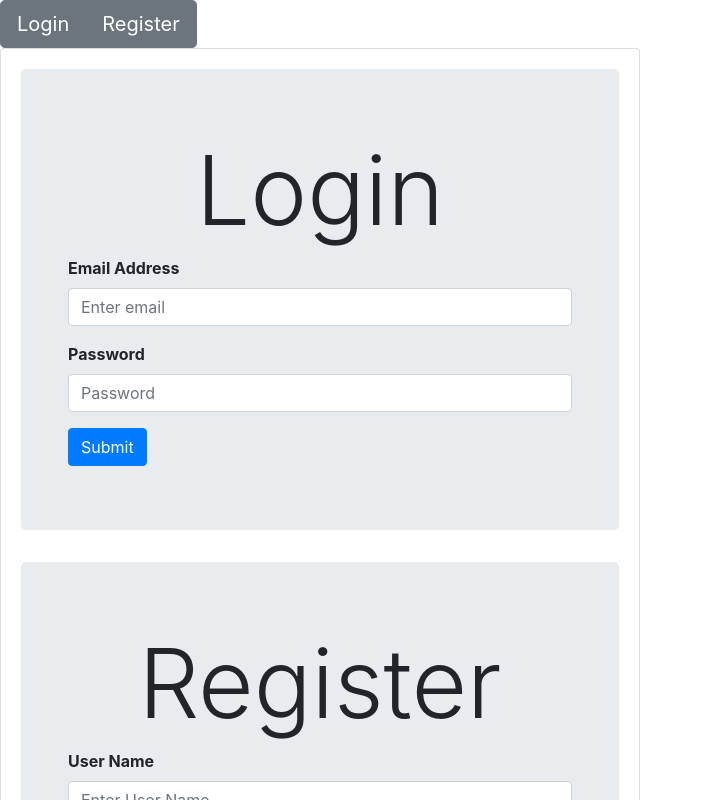
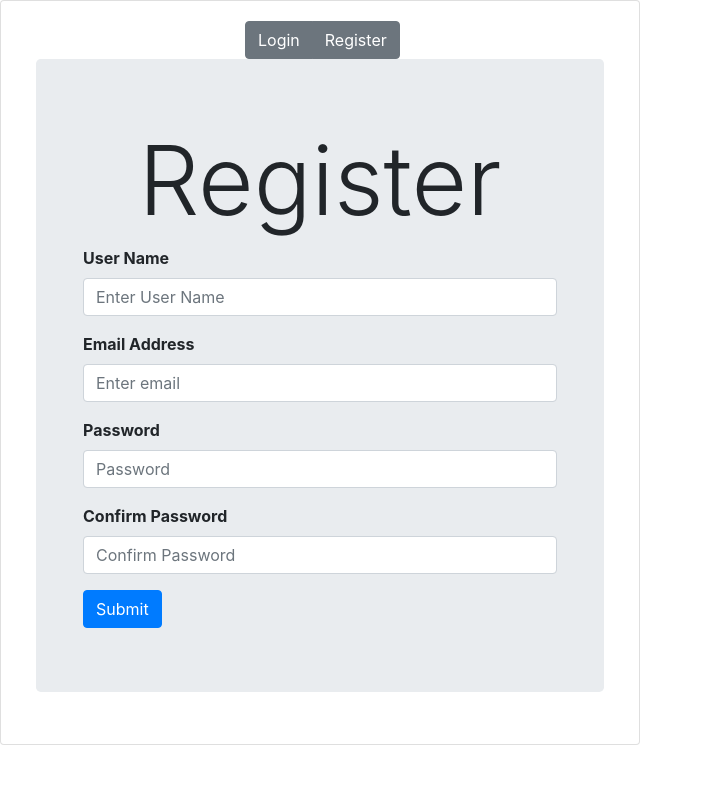
Before and after one commit to kishanbindal/BL_Fellowship, an Angular app in the folder Angular/first-app/: page / in a window 1280 px wide. Shown: the top 800 px of the page, without its empty margins (0-703 px from the left). Built offline with nearby package versions, Linux system fonts and the light colour scheme.

Commit message:
Adding Basic Components for User Registration Page

```diff
--- /dev/null
+++ b/Angular/first-app/src/app/forgot-password/forgot-password.component.css
@@ -0,0 +1,8 @@
+h6{
+    font-size: 3.5em;
+    padding: 1em;
+    border: 1px;
+    border-radius: 5px;
+    border-style: solid;
+    border-color: rgba(3, 3, 3,0.5);
+}
--- /dev/null
+++ b/Angular/first-app/src/app/forgot-password/forgot-password.component.html
@@ -0,0 +1,12 @@
+<div class='jumbotron'>
+    <div class='container-sm'>
+        <h6 class='display-2'>Forgot Password</h6>
+        <form>
+            <div class="form-group">
+              <label for="email"><strong>Email Address</strong></label>
+              <input type="email" class="form-control" id="email" aria-describedby="emailHelp" placeholder="Enter email">
+            </div>
+            <button type="submit" class="btn btn-primary">Submit</button>
+          </form>
+    </div>
+</div>
--- /dev/null
+++ b/Angular/first-app/src/app/forgot-password/forgot-password.component.ts
@@ -0,0 +1,15 @@
+import { Component, OnInit } from '@angular/core';
+
+@Component({
+  selector: 'app-forgot-password',
+  templateUrl: './forgot-password.component.html',
+  styleUrls: ['./forgot-password.component.css']
+})
+export class ForgotPasswordComponent implements OnInit {
+
+  constructor() { }
+
+  ngOnInit(): void {
+  }
+
+}
--- a/Angular/first-app/src/app/login/login.component.html
+++ b/Angular/first-app/src/app/login/login.component.html
@@ -1,5 +1,5 @@
 <div class='jumbotron'>
-    <div class='container-sm'>
+    <div class='container-sm' *ngIf="!forgotPassword; else clickedForgotPassword">
         <h1 class='display-1'>Login</h1>
         <form>
             <div class="form-group">
@@ -11,6 +11,10 @@
               <input type="password" class="form-control" id="password" placeholder="Password">
             </div>
             <button type="submit" class="btn btn-primary">Submit</button>
+            <button type="button" class="btn btn-link" (click)='goForgotPassword()'>Forgot Password?</button>
           </form>
     </div>
 </div>
+<ng-template #clickedForgotPassword>
+   <app-forgot-password></app-forgot-password>
+</ng-template>
--- a/Angular/first-app/src/app/login/login.component.ts
+++ b/Angular/first-app/src/app/login/login.component.ts
@@ -7,9 +7,19 @@ import { Component, OnInit } from '@angular/core';
 })
 export class LoginComponent implements OnInit {
 
-  constructor() { }
+  forgotPassword:boolean;
+  constructor() {
+    this.forgotPassword = false;
+  }
 
   ngOnInit(): void {
   }
 
+  goForgotPassword(){
+    console.log('Clicked on Forgot Password!')
+    this.forgotPassword = true;
+    console.log(this.forgotPassword)
+    return this.forgotPassword;
+  }
+
 }
--- a/Angular/first-app/src/app/usersidebar/usersidebar.component.css
+++ b/Angular/first-app/src/app/usersidebar/usersidebar.component.css
@@ -0,0 +1,4 @@
+.btn-pos{
+    align-items: center;
+    padding-left: 14em;
+}
--- a/Angular/first-app/src/app/usersidebar/usersidebar.component.html
+++ b/Angular/first-app/src/app/usersidebar/usersidebar.component.html
@@ -1,12 +1,41 @@
-<div class="btn-group btn-group-lg" role="group" aria-label="Basic example">
-    <button type="button" class="btn btn-secondary" >Login</button>
+<div class='container-xs'>
+  <div class="card" style="width: 40rem;">
+    <div class="card-body">
+      <div class="btn-pos">
+        <div class="btn-group btn-group-md" role="group" aria-label="Basic example">
+          <button type="button" class="btn btn-secondary" (click) = 'goLogin()'>Login</button>
+          <!-- (click) = 'goLogin()' -->
+          <button type="button" class="btn btn-secondary" (click) = 'goRegister()'>Register</button>
+          <!-- (click) = 'goRegister()' -->
+        </div>
+      </div>
+      <div class='container-sm'>
+        <app-login *ngIf = "userLogin; else noLogin"></app-login>
+        <app-register *ngIf="userRegister; else noRegister"></app-register>
+      </div>
+    </div>
+    </div>
+    <ng-template #noRegister></ng-template>
+    <ng-template #noLogin></ng-template>
+</div>
+
+
+<!-- <div class="btn-pos">
+  <div class="btn-group btn-group-md" role="group" aria-label="Basic example">
+    <button type="button" class="btn btn-secondary" >Login</button> -->
     <!-- (click) = 'goLogin()' -->
-    <button type="button" class="btn btn-secondary" >Register</button>
+    <!-- <button type="button" class="btn btn-secondary" >Register</button>  -->
     <!-- (click) = 'goRegister()' -->
-  </div>
-<div class="card" style="width: 40rem;">
+  <!-- </div>
+</div>
+<div class='container-sm'>
+  <app-login></app-login>
+  <app-register></app-register>
+</div> -->
+
+<!-- <div class="card" style="width: 40rem;">
 <div class="card-body">
     <app-login></app-login>
     <app-register></app-register>
 </div>
-</div>
+</div> -->
--- a/Angular/first-app/src/app/usersidebar/usersidebar.component.ts
+++ b/Angular/first-app/src/app/usersidebar/usersidebar.component.ts
@@ -7,9 +7,30 @@ import { Component, OnInit } from '@angular/core';
 })
 export class UsersidebarComponent implements OnInit {
 
-  constructor() { }
+  userLogin:boolean;
+  userRegister:boolean;
+
+  constructor() {
+    this.userLogin = false;
+    this.userRegister = true;
+   }
 
   ngOnInit(): void {
   }
 
+  goRegister(){
+    this.userLogin = false;
+    this.userRegister = true;
+    console.log(`goRegister\nRegistration status : ${this.userRegister}`)
+    console.log(`Login Status: ${this.userLogin}`)
+    return this.userRegister
+  }
+
+  goLogin(){
+    this.userLogin =true;
+    this.userRegister = false;
+    console.log(`goLogin\nRegistration status : ${this.userRegister}`)
+    console.log(`Login Status: ${this.userLogin}`)
+    return this.userLogin
+  }
 }
```
Also changed, not shown: Angular/first-app/src/app/app.module.ts (+6 -2 lines), 1 other file (tests, documents, lock files or other folders).
